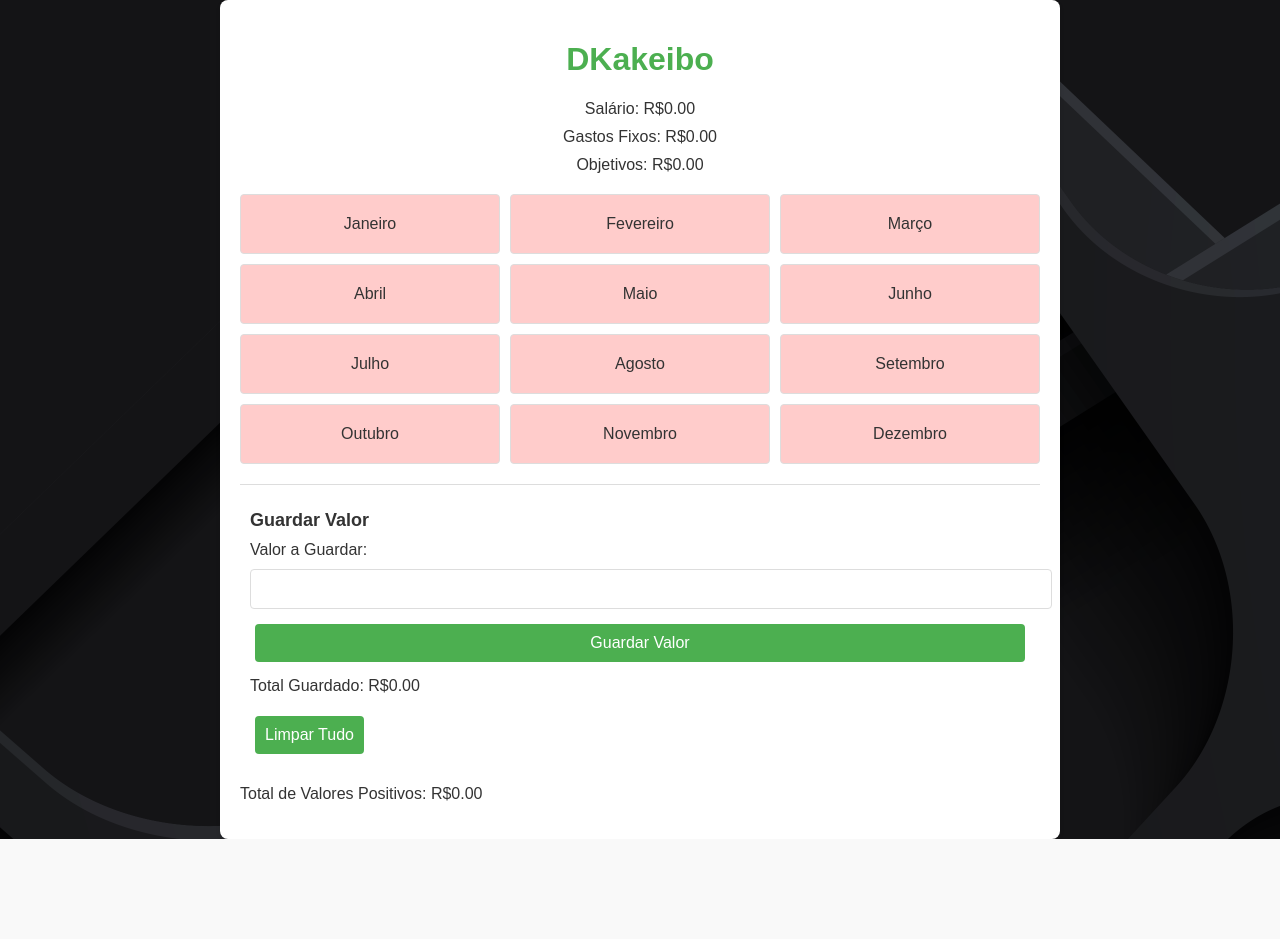
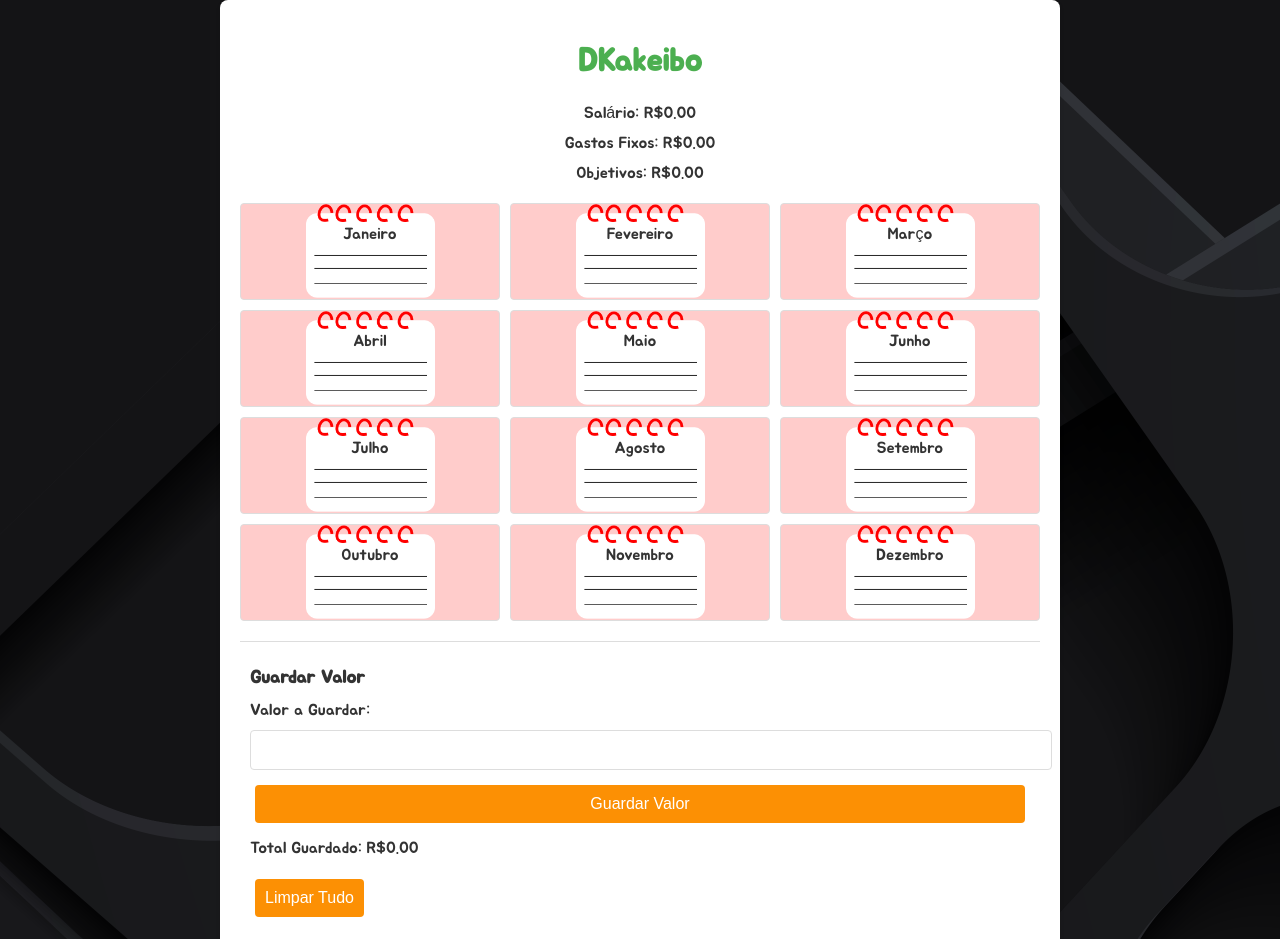
Before and after one commit to dwildemann88/Dkakeibo, a plain HTML site: page calendar.html in a window 1280 px wide. Shown: the top 939 px of the page. Before the commit the page ends 839 px from the top, so only its background shows below. Drawn offline with Linux system fonts and the light colour scheme.

Commit message:
add modificacoes

```diff
--- a/calendar.html
+++ b/calendar.html
@@ -5,6 +5,7 @@
     <meta name="viewport" content="width=device-width, initial-scale=1.0">
     <title>Dkakeibo - Calendário</title>
     <link rel="stylesheet" href="styles-calendar.css">
+    <link rel="stylesheet" href="styles-global.css">
     <!-- <link rel="stylesheet" href="styles-general.css"> -->
 </head>
 <body>
--- a/styles-calendar.css
+++ b/styles-calendar.css
@@ -1,6 +1,7 @@
 /* Estilização global */
+
 body {
-    font-family: Arial, sans-serif;
+
     margin: 0;
     padding: 0;
     background-color: #f9f9f9;
@@ -9,6 +10,7 @@ body {
 }
 h1{
     text-align: center;
+    color: #fc9004;
 }
 /* Calendário */
 #calendar {
@@ -38,6 +40,7 @@ h1{
     display: grid;
     grid-template-columns: repeat(3, 1fr);
     gap: 10px;
+
 }
 
 #months div {
@@ -144,7 +147,7 @@ button#close-popup:hover {
     padding: 10px;
     font-size: 16px;
     color: #fff;
-    background-color: #4CAF50;
+    background-color: #fc9004;
     border: none;
     border-radius: 4px;
     cursor: pointer;
@@ -158,3 +161,14 @@ button#close-popup:hover {
     margin-top: 10px;
     font-size: 16px;
 }
+.month{
+    background-image: url(calendarrio.png);
+    background-size:contain;
+    background-repeat: no-repeat;
+    background-position-x: center;
+    background-size: 50%;
+    height: +55px;
+
+
+
+}
--- /dev/null
+++ b/styles-global.css
@@ -0,0 +1,4 @@
+@import url('https://fonts.googleapis.com/css2?family=Jua&display=swap');
+html{
+    font-family: "Jua", sans-serif;
+}
--- a/styles-initial.css
+++ b/styles-initial.css
@@ -1,6 +1,7 @@
 /* Estilização global */
+
 body {
-    font-family: Arial, sans-serif;
+
     margin: 0;
     padding: 0;
     background-image: url(background.png);
@@ -25,7 +26,7 @@ body {
 h1 {
     font-size: 24px;
     margin-bottom: 20px;
-    color: #4CAF50;
+    color: #fc9004;
     text-align: center;
 }
 
@@ -56,7 +57,7 @@ button {
     margin-top: 10px;
     font-size: 16px;
     color: #fff;
-    background-color: #4CAF50;
+    background-color: #fc9004;
     border: none;
     border-radius: 4px;
     cursor: pointer;
```
Also changed, not shown: index.html (+1 -0 lines), calendarrio.png (added).
